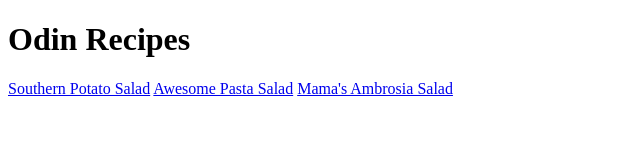
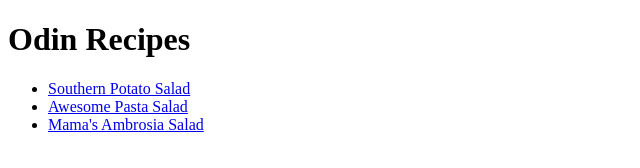
Before and after one commit to Pedro-D-Salinas/odin-recipes, a plain HTML site: page index.html in a window 1280 px wide. Shown: the whole page, without its empty margins (0-640 px from the left). Drawn offline with Linux system fonts and the light colour scheme.

Commit message:
Arrange links to recipes into list

```diff
--- a/index.html
+++ b/index.html
@@ -7,8 +7,10 @@
 </head>
 <body>
     <h1>Odin Recipes</h1>
-    <a href="recipes/potato_salad.html">Southern Potato Salad</a>
-    <a href="recipes/pasta_salad.html">Awesome Pasta Salad</a>
-    <a href="recipes/ambrosia_salad.html">Mama's Ambrosia Salad</a>
+    <ul>
+        <li><a href="recipes/potato_salad.html">Southern Potato Salad</a></li>
+        <li><a href="recipes/pasta_salad.html">Awesome Pasta Salad</a></li>
+        <li><a href="recipes/ambrosia_salad.html">Mama's Ambrosia Salad</a></li>
+    </ul>
 </body>
 </html>
```
